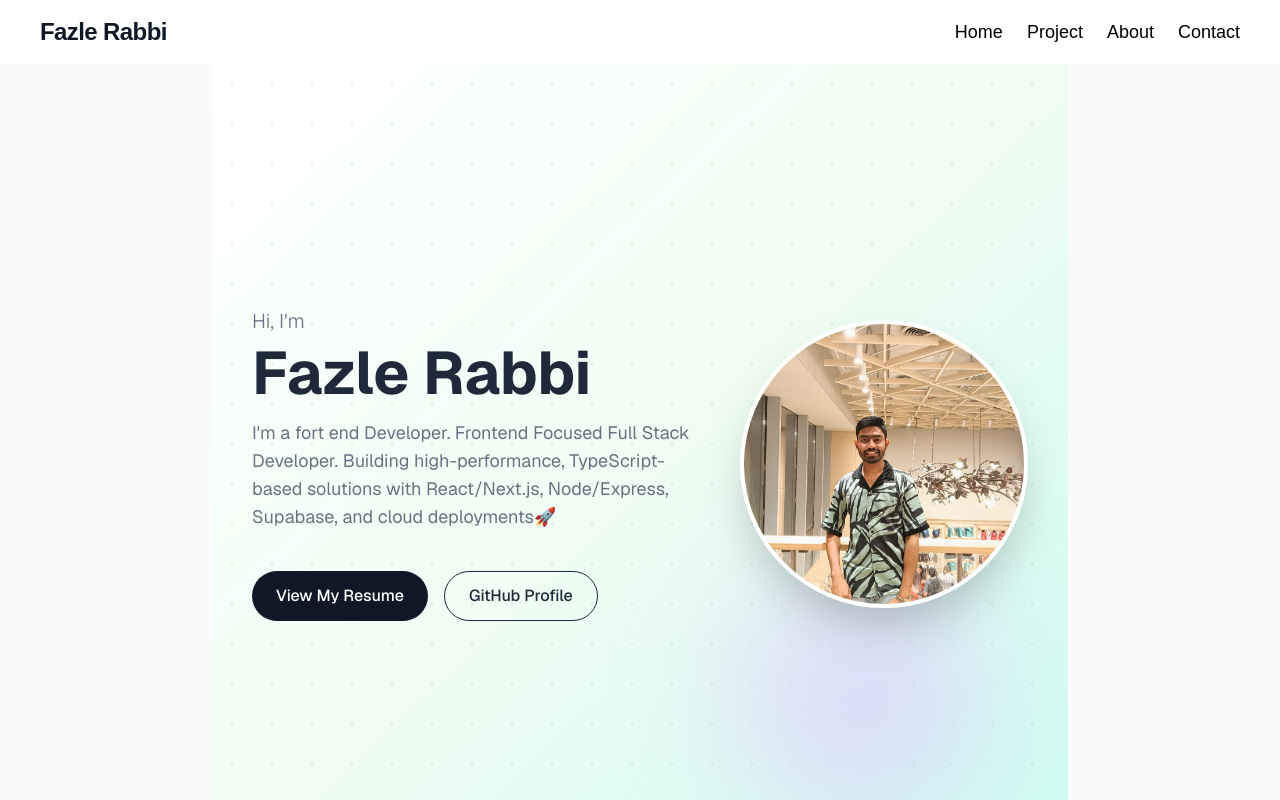
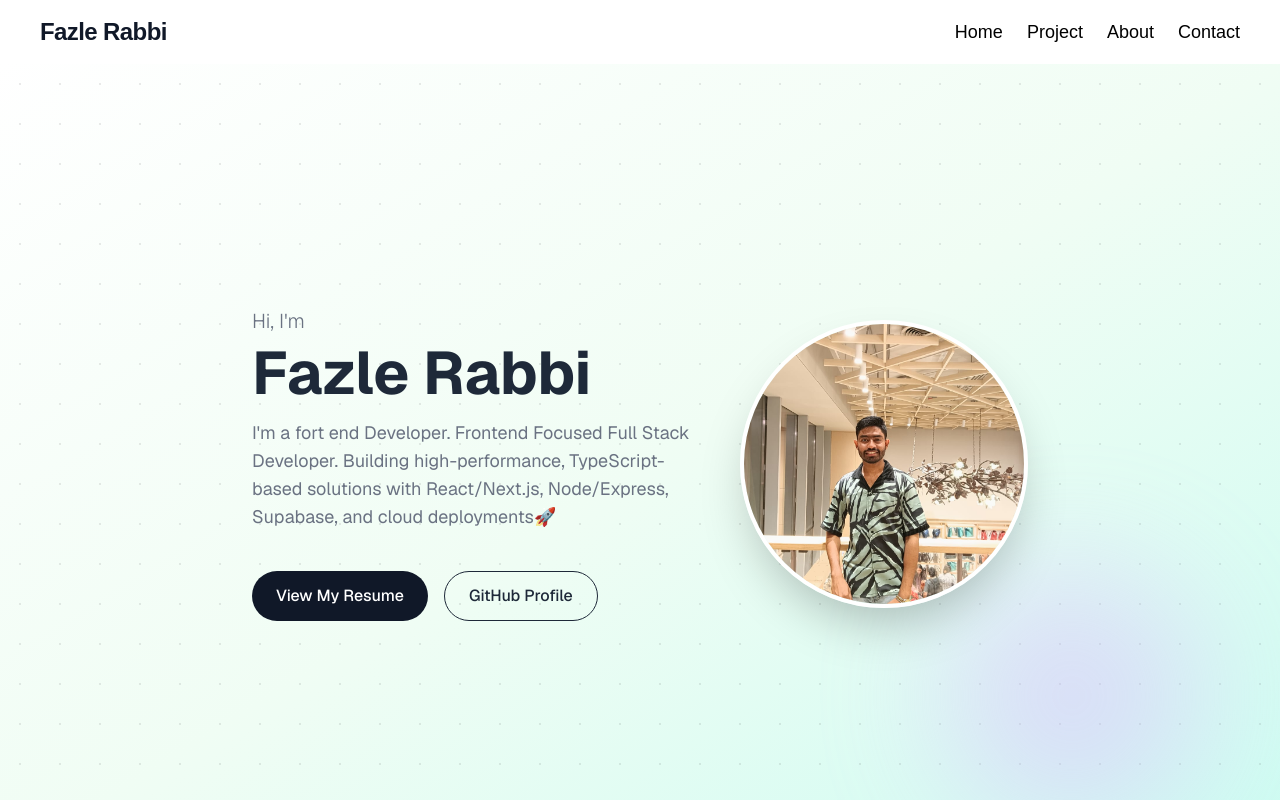
Before and after one commit to fazlerabbi6423/portfolio, a Next.js app: page / in a window 1280 px wide. Shown: the top 800 px of the page. Built offline with nearby package versions, Linux system fonts and the light colour scheme.

Commit message:
added some text

```diff
--- a/src/app/page.tsx
+++ b/src/app/page.tsx
@@ -3,15 +3,11 @@
 
 export default function Home() {
   return (
-    <div className="flex flex-col flex-1 items-center justify-center bg-zinc-50 font-sans dark:bg-black">
-      {/* <main className="flex flex-1 w-full max-w-3xl flex-col items-center justify-between py-32 px-16 bg-white dark:bg-black sm:items-start">
+    <div className=" items-center justify-center bg-zinc-50 font-sans dark:bg-black">
+
+      <Hero></Hero>
+    </div>
 
 
-
-      </main> */}
-      <main>
-        <Hero></Hero>
-      </main>
-    </div>
   );
 }
```
Also changed, not shown: src/app/about/page.tsx (+5 -118 lines).
